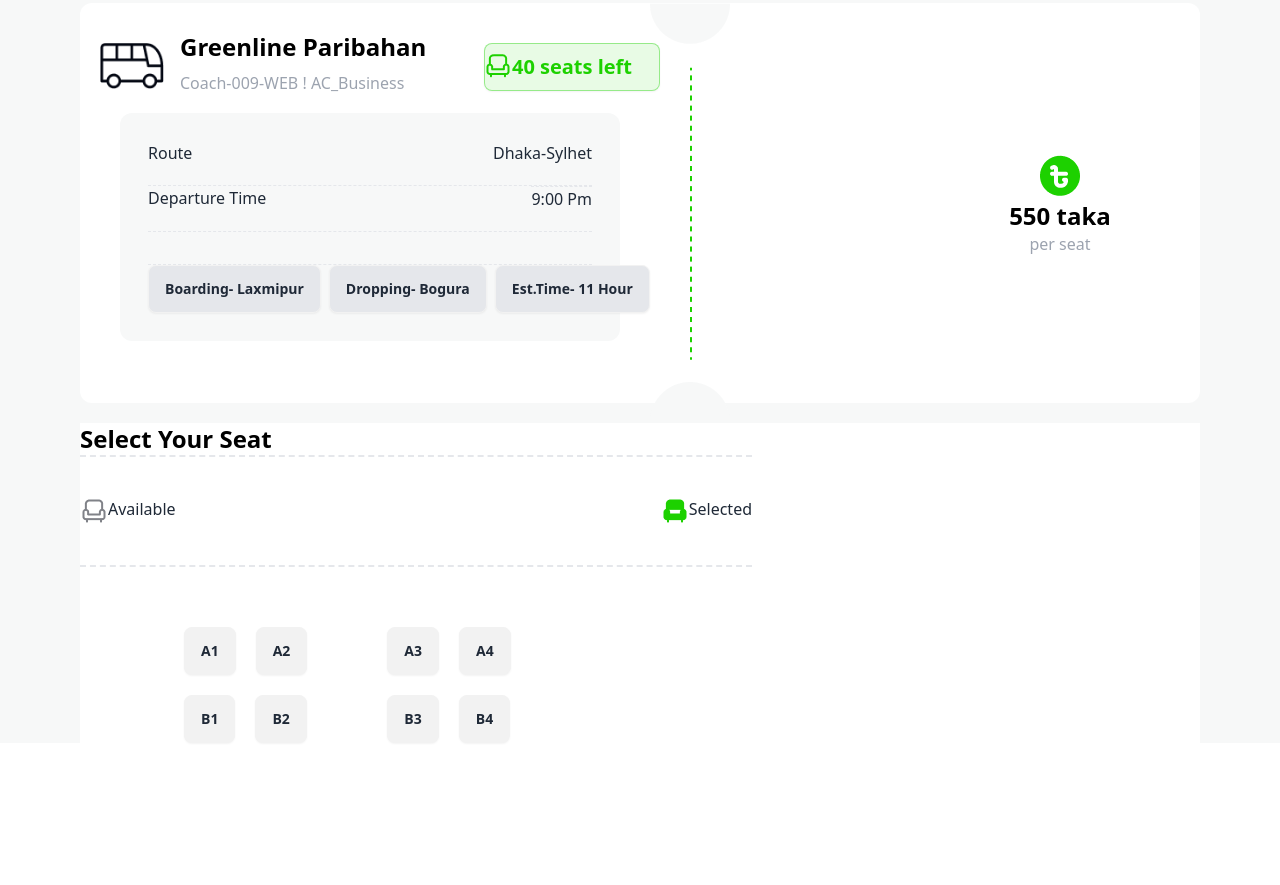
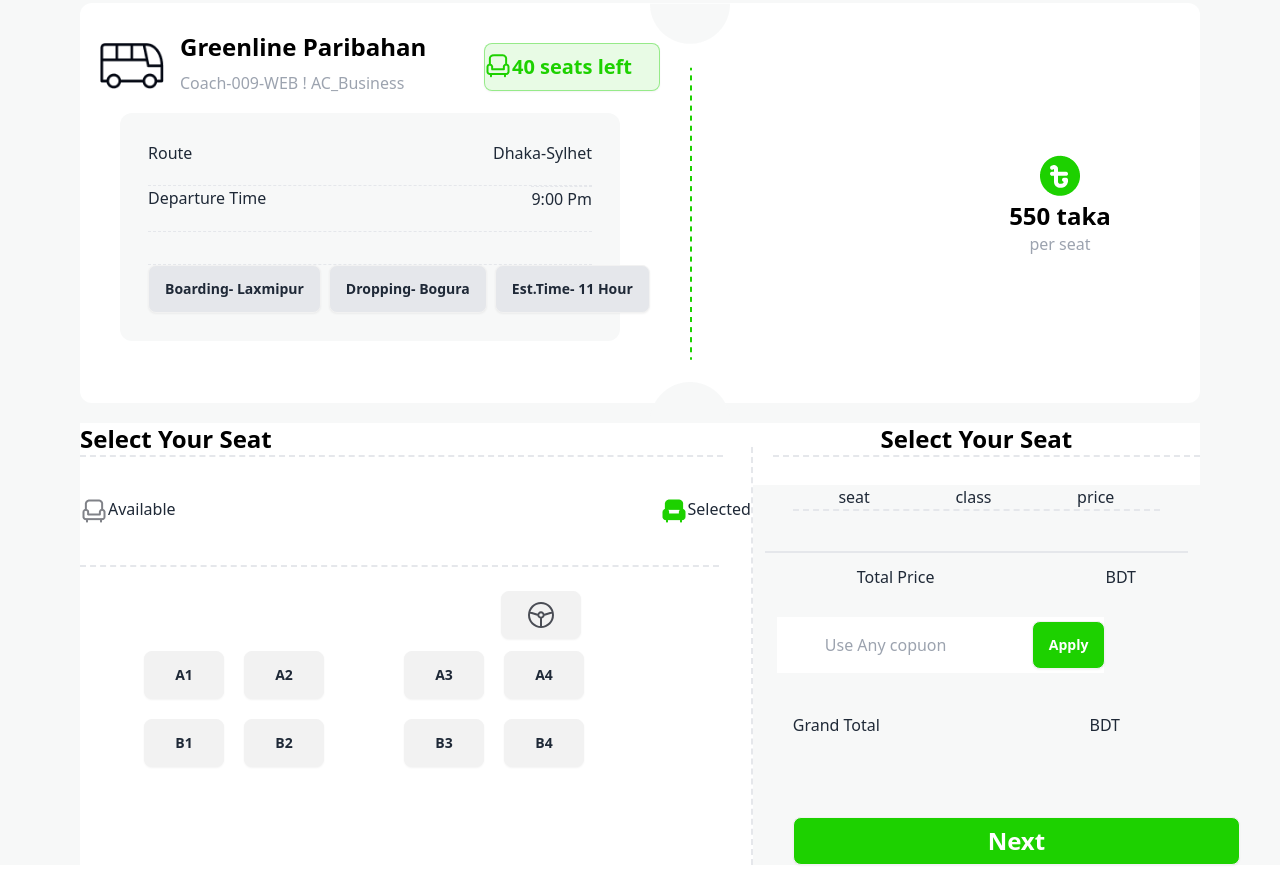
Before and after one commit to Nahid3d/Assignment-5, a plain HTML site: page index.html in a window 1280 px wide. Shown: the part 1090-1975 px from the top of the page. Before the commit the page ends 1853 px from the top, so only its background shows below. Drawn offline with nearby package versions, Linux system fonts and the light colour scheme.

Commit message:
main part

```diff
--- a/index.html
+++ b/index.html
@@ -195,11 +195,13 @@
         </div>
 
        <!-- set box desing  -->
-       <div class="bg-white my-5">
+       <div class="bg-white my-5 flex">
+        <!-- left box  -->
         <div class="w-[60%]">
+
           <h1 class="text-2xl text-black font-semibold capitalize">select your seat</h1>
           <!-- border bottom  -->
-          <p class="border-b-2 border-dashed"></p>
+          <p class="border-b-2 border-dashed mr-7"></p>
           <div class="flex justify-between my-10">
             <div class="flex">
                 <img src="./images/seat-gray.png" alt="">
@@ -212,39 +214,87 @@
           </div>
 
         </div>
-          <p class="border-b-2 border-dashed"></p>
+          <p class="border-b-2 border-dashed mr-8"></p>
 
-         <div class="flex mt-10 gap-10 ml-16">
-          <div class="ml-10">
+          <div class="">
+            <div class="flex mt-16 gap-10 ml-16">
+
+              <div class="">
+                <div>
+                  <button class="btn absolute  w-20 -mt-10 mx-[357px]">
+                    <img class="" src="/images/tabler-icon-steering-wheel.svg" alt="">
+                  </button>
+                </div>
                 <div class="flex flex-row gap-5 mt-5">
-              <button class="btn">A1</button>
-              <button class="btn">A2</button>
+                  <button class="btn w-20">A1</button>
+                  <button class="btn w-20">A2</button>
 
                 </div>
                 <div class="flex flex-row gap-5 mt-5">
-              <button class="btn">B1</button>
-              <button class="btn">B2</button>
+                  <button class="btn w-20">B1</button>
+                  <button class="btn w-20">B2</button>
                  </div>
               </div>
 
               <!-- 2222 -->
               <div class="ml-10">
                 <div class="flex flex-row gap-5 mt-5">
-              <button class="btn">A3</button>
-              <button class="btn">A4</button>
+                  <button class="btn w-20">A3</button>
+                  <button class="btn w-20">A4</button>
 
                 </div>
                 <div class="flex flex-row gap-5 mt-5">
-              <button class="btn">B3</button>
-              <button class="btn">B4</button>
+                  <button class="btn w-20">B3</button>
+                  <button class="btn w-20">B4</button>
                  </div>
+              </div>
+              <!-- <p class="border-r-2 border-dashed"></p> -->
+            </div>
+
+
+
+          </div>
+
+
+       </div>
+
+       <!-- right box  -->
+        <p class="border-r-2 border-dashed mt-6"></p>
+       <div class="w-[40%] ">
+        <!-- <p class="border-r-2 border-dashed"></p> -->
+        <div class="">
+          <h1  class="text-2xl text-center  text-black font-semibold capitalize">Select Your Seat</h1>
+        <p class="border-b-2 border-dashed ml-5"></p>
+
+        </div>
+
+        <div class="bg-[#F7F8F8]">
+          <div class="mt-7 flex justify-evenly">
+            <h1>seat </h1>
+            <h1>class </h1>
+            <h1>price</h1>
+          </div>
+          <p class="border-b-2 border-dashed mx-10"></p>
+
+          <p class="border-b border text-gray-500 mt-10 mx-3"></p>
+          <div class="flex justify-between mt-3 mx-16 capitalize">
+            <h2 class="ml-10"> total price</h2>
+          <span>BDT</span>
+          </div>
+          <div class="mt-7">
+            <input class="px-12 py-4 mx-6 outline-none" type="text" name="" id="inputText" placeholder="Use Any copuon">
+            <button class="btn absolute mt-1 -ml-24 bg-[#1DD100] text-white hover:bg-[#1DD100]">Apply</button>
+          </div>
+          <div class="flex justify-between mr-20 ml-10 mt-10 pb-20">
+            <button>Grand Total</button>
+            <span> BDT</span>
+          </div>
+          <div>
+            <button class="btn w-full bg-[#1DD100] text-white hover:bg-[#1DD100] text-2xl mx-10">Next</button>
           </div>
         </div>
 
       </div>
-        <div class="w-[40%]"></div>
-       </div>
-
 
 
       </div>
```
Lines whose indentation alone changed are shown as unchanged.
